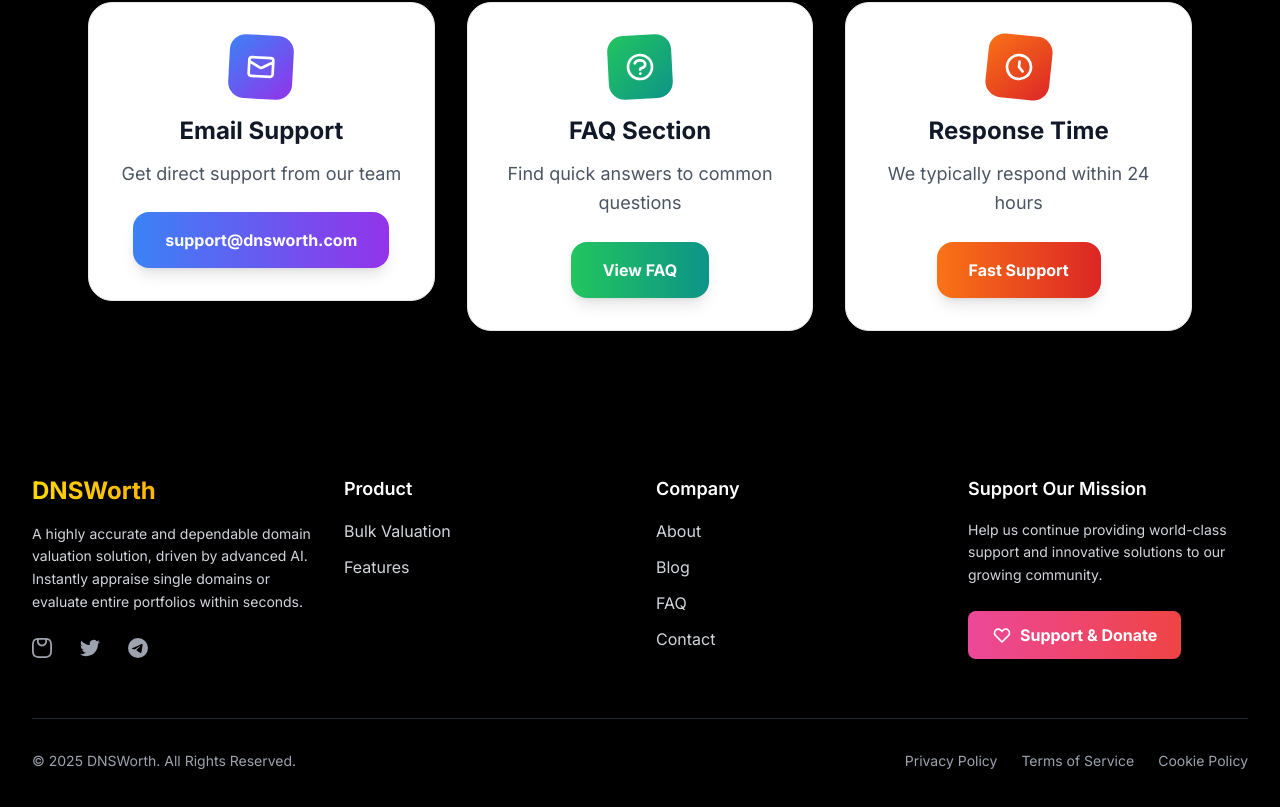
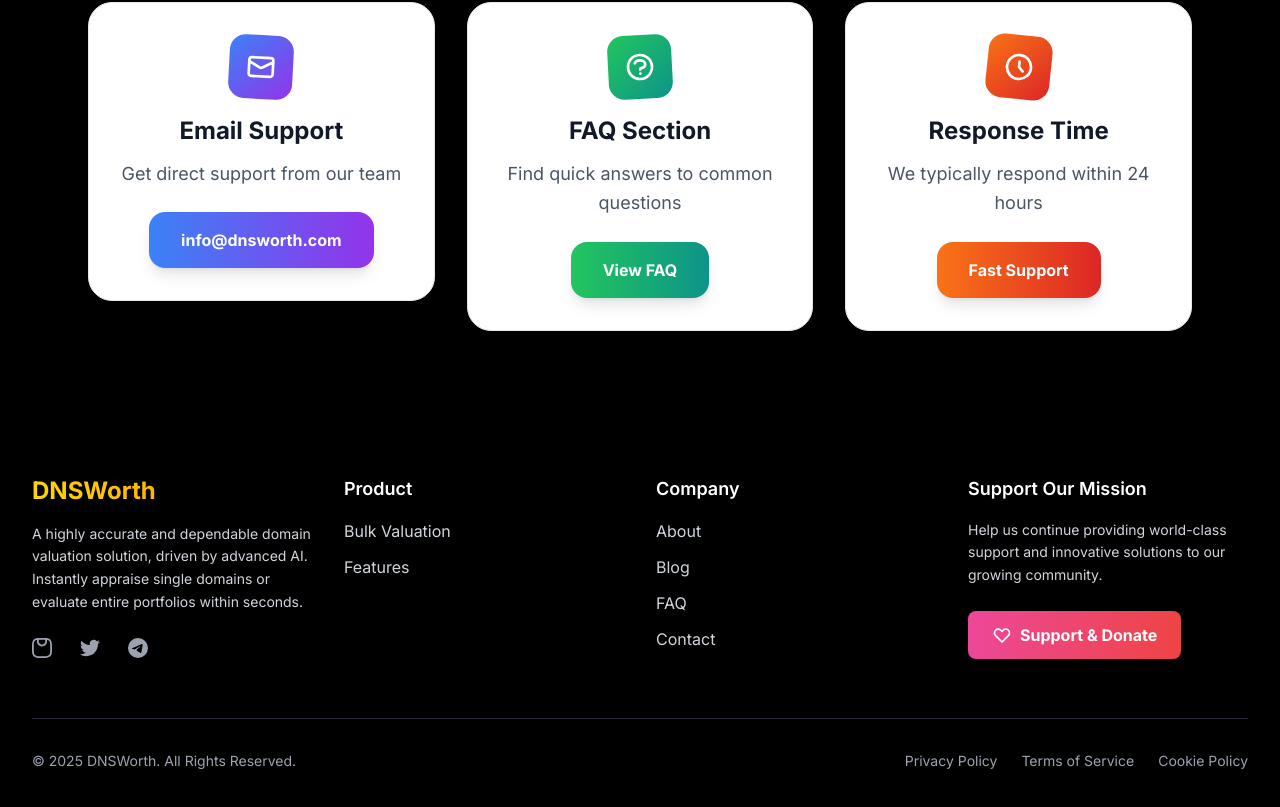
Before and after one commit to dnsworth/dnsworth, a React (Vite) app in the folder frontend/: page /support in a window 1280 px wide. Shown: the part 1515-2322 px from the top of the page. Built offline with nearby package versions, Linux system fonts and the light colour scheme; no server answers.

Commit message:
Update Support page: change contact email from support@dnsworth.com to info@dnsworth.com

```diff
--- a/frontend/src/pages/Support.jsx
+++ b/frontend/src/pages/Support.jsx
@@ -42,7 +42,7 @@ const Support = ({ onNavigateToBulk, onNavigateHome }) => {
       await new Promise(resolve => setTimeout(resolve, 2000));
 
       // For now, we'll use mailto: link as fallback
-      const mailtoLink = `mailto:support@dnsworth.com?subject=${encodeURIComponent(formData.subject)}&body=${encodeURIComponent(`Name: ${formData.name}\nEmail: ${formData.email}\n\nMessage:\n${formData.message}`)}`;
+      const mailtoLink = `mailto:info@dnsworth.com?subject=${encodeURIComponent(formData.subject)}&body=${encodeURIComponent(`Name: ${formData.name}\nEmail: ${formData.email}\n\nMessage:\n${formData.message}`)}`;
 
       window.location.href = mailtoLink;
 
@@ -74,8 +74,8 @@ const Support = ({ onNavigateToBulk, onNavigateHome }) => {
           </svg>
         </div>
       ),
-      action: () => window.open('mailto:support@dnsworth.com', '_blank'),
-      buttonText: 'support@dnsworth.com',
+      action: () => window.open('mailto:info@dnsworth.com', '_blank'),
+      buttonText: 'info@dnsworth.com',
       buttonStyle: 'bg-gradient-to-r from-blue-500 to-purple-600 hover:from-blue-600 hover:to-purple-700'
     },
     {
@@ -150,7 +150,7 @@ const Support = ({ onNavigateToBulk, onNavigateHome }) => {
               "contactPoint": {
                 "@type": "ContactPoint",
                 "contactType": "customer service",
-                "email": "support@dnsworth.com",
+                "email": "info@dnsworth.com",
                 "availableLanguage": "English"
               }
             }
@@ -329,7 +329,7 @@ const Support = ({ onNavigateToBulk, onNavigateHome }) => {
                         </p>
                       </div>
                       <p className="text-red-700">
-                        Please try again or contact us directly at support@dnsworth.com
+                        Please try again or contact us directly at info@dnsworth.com
                       </p>
                     </div>
                   )}
```
